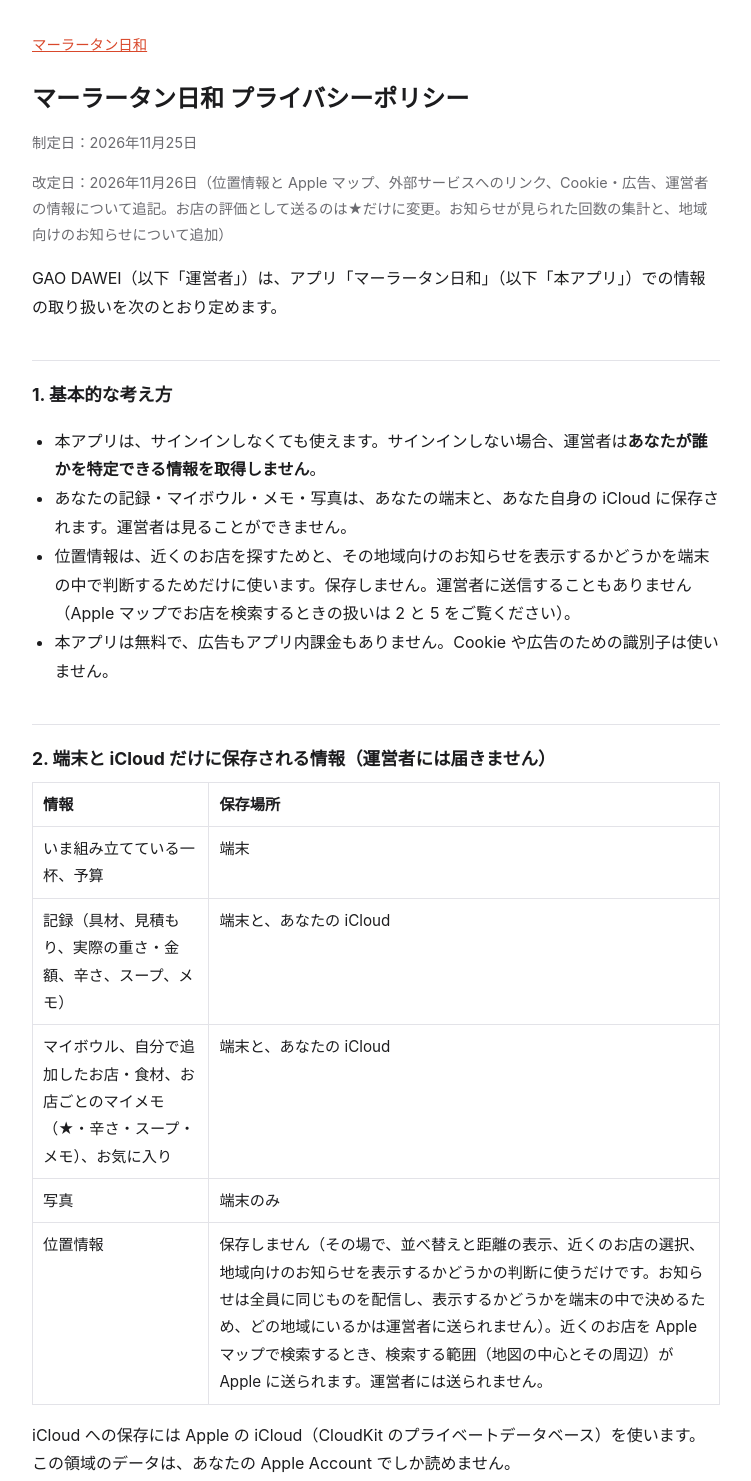
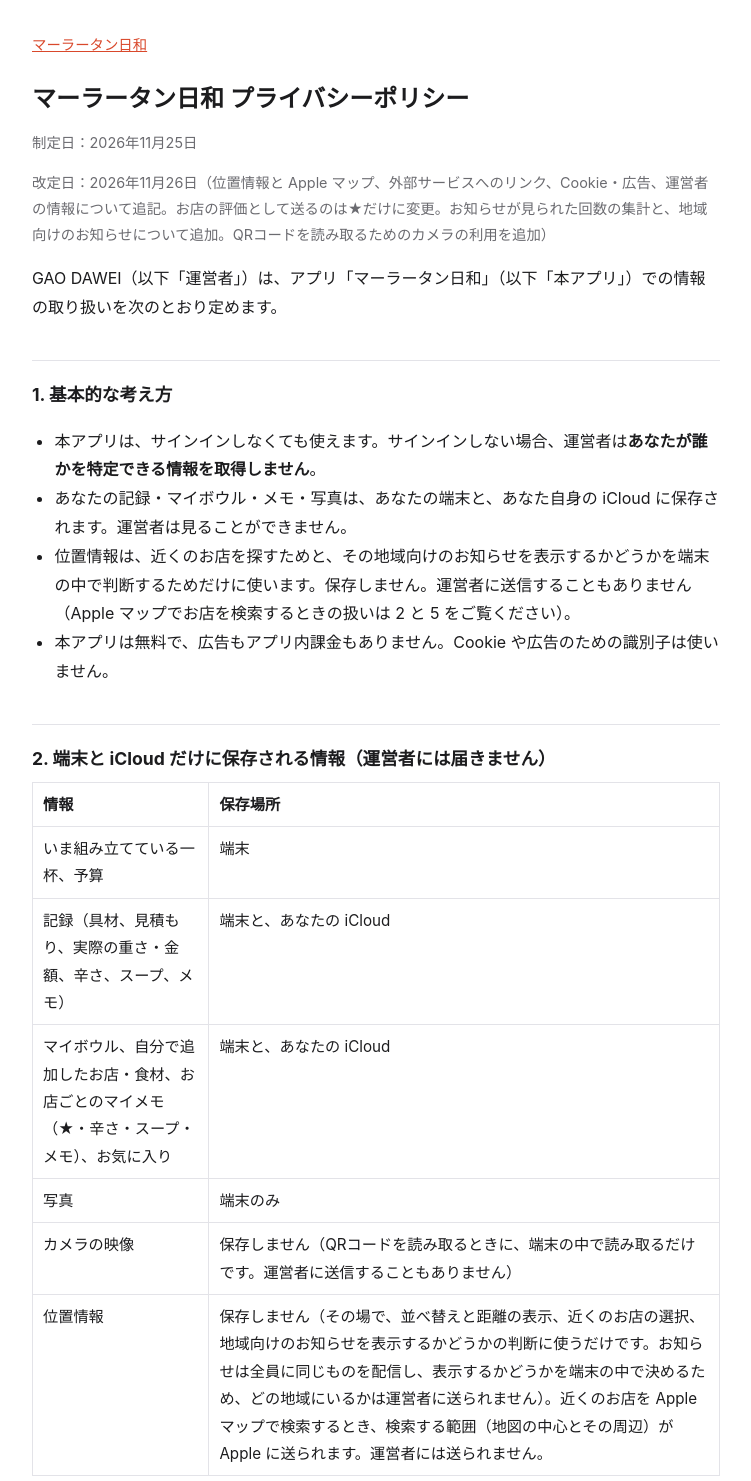
Before and after one commit to haruka97/malatang-biyori-site, a plain HTML site: page privacy.html in a window 1280 px wide. Shown: the top 1481 px of the page, without its empty margins (264-1015 px from the left). Drawn offline with Linux system fonts and the light colour scheme.

Commit message:
Privacy policy: the camera reads QR codes on the device only
Co-Authored-By: Claude Fable 5.2 <noreply@anthropic.com>

```diff
--- a/privacy.html
+++ b/privacy.html
@@ -28,12 +28,12 @@ nav { font-size: 0.9rem; margin-bottom: 24px; }
 <nav><a href="./">マーラータン日和</a></nav>
 <h1>マーラータン日和 プライバシーポリシー</h1>
 <p class="meta">制定日：2026年11月25日</p>
-<p class="meta">改定日：2026年11月26日（位置情報と Apple マップ、外部サービスへのリンク、Cookie・広告、運営者の情報について追記。お店の評価として送るのは★だけに変更。お知らせが見られた回数の集計と、地域向けのお知らせについて追加）</p>
+<p class="meta">改定日：2026年11月26日（位置情報と Apple マップ、外部サービスへのリンク、Cookie・広告、運営者の情報について追記。お店の評価として送るのは★だけに変更。お知らせが見られた回数の集計と、地域向けのお知らせについて追加。QRコードを読み取るためのカメラの利用を追加）</p>
 <p>GAO DAWEI（以下「運営者」）は、アプリ「マーラータン日和」（以下「本アプリ」）での情報の取り扱いを次のとおり定めます。</p>
 <h2>1. 基本的な考え方</h2>
 <ul><li>本アプリは、サインインしなくても使えます。サインインしない場合、運営者は<strong>あなたが誰かを特定できる情報を取得しません</strong>。</li><li>あなたの記録・マイボウル・メモ・写真は、あなたの端末と、あなた自身の iCloud に保存されます。運営者は見ることができません。</li><li>位置情報は、近くのお店を探すためと、その地域向けのお知らせを表示するかどうかを端末の中で判断するためだけに使います。保存しません。運営者に送信することもありません（Apple マップでお店を検索するときの扱いは 2 と 5 をご覧ください）。</li><li>本アプリは無料で、広告もアプリ内課金もありません。Cookie や広告のための識別子は使いません。</li></ul>
 <h2>2. 端末と iCloud だけに保存される情報（運営者には届きません）</h2>
-<div class="table"><table><tr><th>情報</th><th>保存場所</th></tr><tr><td>いま組み立てている一杯、予算</td><td>端末</td></tr><tr><td>記録（具材、見積もり、実際の重さ・金額、辛さ、スープ、メモ）</td><td>端末と、あなたの iCloud</td></tr><tr><td>マイボウル、自分で追加したお店・食材、お店ごとのマイメモ（★・辛さ・スープ・メモ）、お気に入り</td><td>端末と、あなたの iCloud</td></tr><tr><td>写真</td><td>端末のみ</td></tr><tr><td>位置情報</td><td>保存しません（その場で、並べ替えと距離の表示、近くのお店の選択、地域向けのお知らせを表示するかどうかの判断に使うだけです。お知らせは全員に同じものを配信し、表示するかどうかを端末の中で決めるため、どの地域にいるかは運営者に送られません）。近くのお店を Apple マップで検索するとき、検索する範囲（地図の中心とその周辺）が Apple に送られます。運営者には送られません。</td></tr></table></div>
+<div class="table"><table><tr><th>情報</th><th>保存場所</th></tr><tr><td>いま組み立てている一杯、予算</td><td>端末</td></tr><tr><td>記録（具材、見積もり、実際の重さ・金額、辛さ、スープ、メモ）</td><td>端末と、あなたの iCloud</td></tr><tr><td>マイボウル、自分で追加したお店・食材、お店ごとのマイメモ（★・辛さ・スープ・メモ）、お気に入り</td><td>端末と、あなたの iCloud</td></tr><tr><td>写真</td><td>端末のみ</td></tr><tr><td>カメラの映像</td><td>保存しません（QRコードを読み取るときに、端末の中で読み取るだけです。運営者に送信することもありません）</td></tr><tr><td>位置情報</td><td>保存しません（その場で、並べ替えと距離の表示、近くのお店の選択、地域向けのお知らせを表示するかどうかの判断に使うだけです。お知らせは全員に同じものを配信し、表示するかどうかを端末の中で決めるため、どの地域にいるかは運営者に送られません）。近くのお店を Apple マップで検索するとき、検索する範囲（地図の中心とその周辺）が Apple に送られます。運営者には送られません。</td></tr></table></div>
 <p>iCloud への保存には Apple の iCloud（CloudKit のプライベートデータベース）を使います。この領域のデータは、あなたの Apple Account でしか読めません。</p>
 <h2>3. 運営者のサーバーに送られる情報</h2>
 <h3>3-1. サインインしていなくても送られるもの</h3>
```
